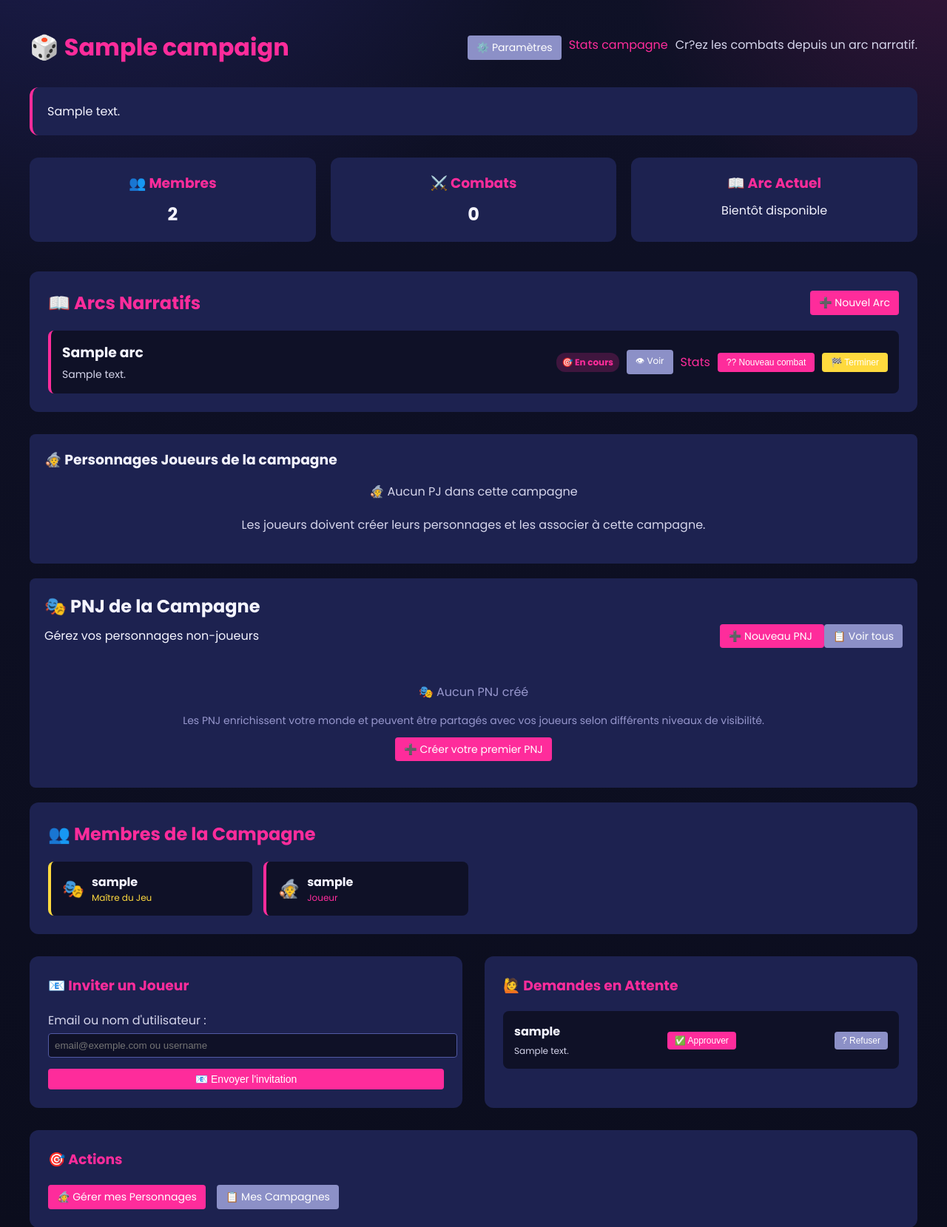
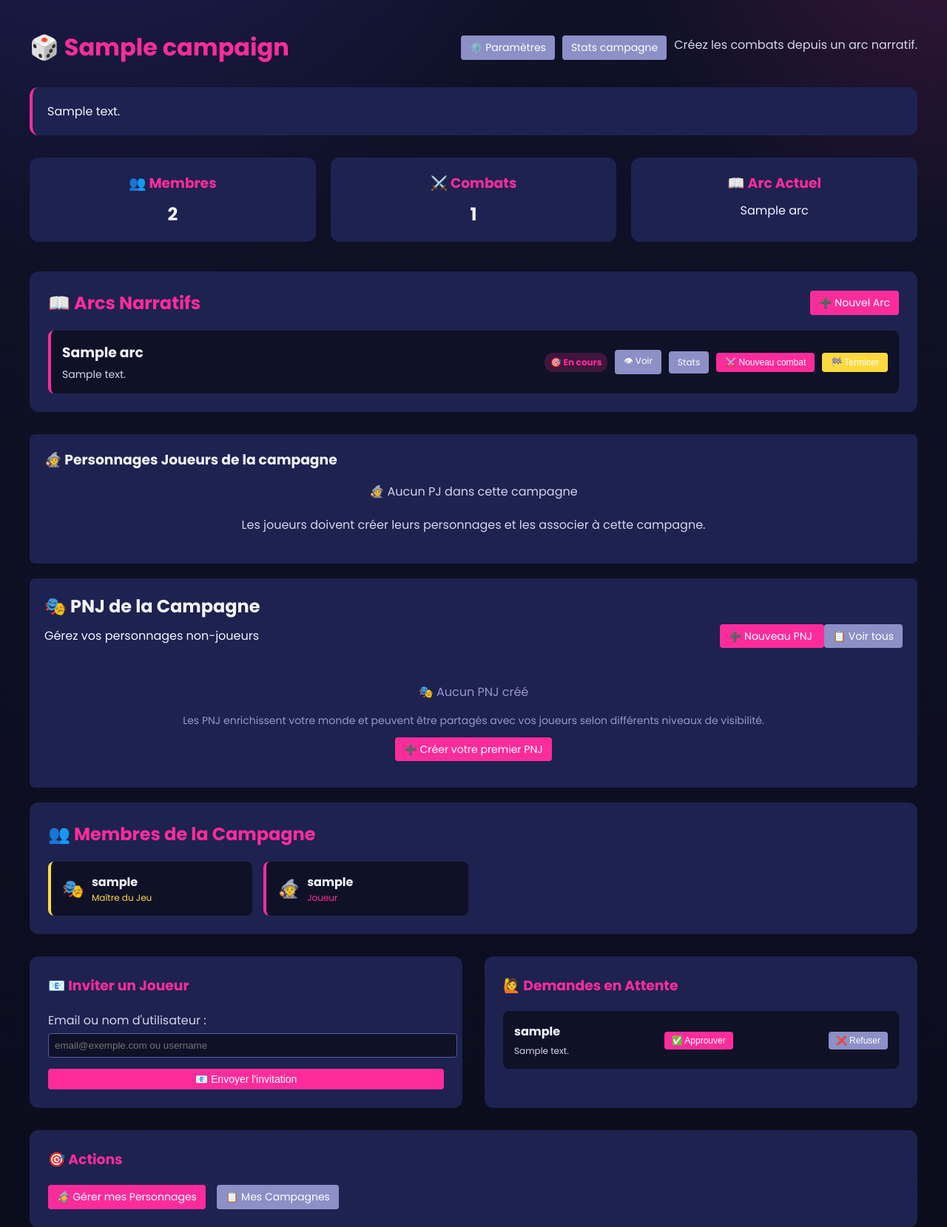
Before and after one commit to Jonathan2433/DND_FIGHT_TRACKER, a Flask app: page /campaign/1 in a window 1280 px wide. Shown: the part 95-1754 px from the top of the page at 74% size. Run offline with Flask 3, Linux system fonts and the light colour scheme; a user stored in the database is signed in; tables that the repository leaves empty hold one stand-in row (values such as "Sample post").

Commit message:
Finalize roles, optional arc combat link, and dashboard HTML fixes

```diff
--- a/app/application/use_cases/auth_service.py
+++ b/app/application/use_cases/auth_service.py
@@ -17,8 +17,8 @@
         if role == 'Admin':
             return {"error": "Le rôle Administrateur ne peut pas être créé via inscription"}
 
-        # ✅ SÉCURITÉ : Seuls Joueur et MJ autorisés
-        if role not in ['Joueur', 'MJ']:
+        # ✅ SÉCURITÉ : Seuls Joueur, MJ ou combinaison MJ+Joueur autorisés
+        if role not in ['Joueur', 'MJ', 'MJ+Joueur']:
             return {"error": "Rôle non autorisé"}
 
         # Vérifier unicité
--- a/app/models/user.py
+++ b/app/models/user.py
@@ -13,7 +13,7 @@
     username = db.Column(db.String(80), unique=True, nullable=False)
     email = db.Column(db.String(120), unique=True, nullable=False)
     password_hash = db.Column(db.String(255), nullable=False)
-    role = db.Column(db.String(20), default='Joueur')  # Admin, MJ, Joueur
+    role = db.Column(db.String(20), default='Joueur')  # Admin, MJ, Joueur, MJ+Joueur
     is_verified = db.Column(db.Boolean, default=False)
     created_at = db.Column(db.DateTime, default=datetime.utcnow)
     last_login = db.Column(db.DateTime)
@@ -58,13 +58,13 @@
 
     def has_mj_capability(self):
         """Capacite MJ: role explicite, admin, ou possession d'une campagne."""
-        if self.role in ['Admin', 'MJ']:
+        if self.role in ['Admin', 'MJ', 'MJ+Joueur']:
             return True
         return len(self.owned_campaigns) > 0
 
     def has_player_capability(self):
         """Capacite joueur: role explicite, admin, ou participation a une campagne."""
-        if self.role in ['Admin', 'Joueur']:
+        if self.role in ['Admin', 'Joueur', 'MJ+Joueur', 'MJ']:
             return True
         return len(self.campaign_memberships) > 0
 
--- a/app/web/routes/campaign.py
+++ b/app/web/routes/campaign.py
@@ -5,6 +5,7 @@
 from app.application.use_cases.auth_service import AuthService
 from app.utils.decorators import login_required, mj_or_admin_required
 from app.models.campaign import Campaign, CampaignMember, CampaignInvitation, JoinRequest
+from app.models.combat import Combat
 from app.models.user import User
 
 # Créer le blueprint
@@ -50,6 +51,9 @@
         is_active=True
     ).all()
 
+    combats_count = Combat.query.filter_by(campaign_id=campaign_id).count()
+    current_arc = next((arc for arc in campaign.story_arcs if arc.status == 'en_cours'), None)
+
     # Récupérer les invitations en attente (si MJ)
     invitations = []
     join_requests = []
@@ -72,7 +76,9 @@
         campaign_pjs=campaign_pjs,  # ✅ NOUVEAU
         invitations=invitations,
         join_requests=join_requests,
-        is_mj=g.current_user.is_mj_of(campaign)
+        is_mj=g.current_user.is_mj_of(campaign),
+        combats_count=combats_count,
+        current_arc=current_arc
     )
 
 
--- a/templates/auth/register.html
+++ b/templates/auth/register.html
@@ -25,6 +25,7 @@
             <select id="role" name="role" class="inl-auth-005">
                 <option value="Joueur">Joueur</option>
                 <option value="MJ">Maître du Jeu</option>
+                <option value="MJ+Joueur">MJ et Joueur</option>
                 <!-- ✅ SUPPRIMÉ : Admin n'est plus disponible -->
             </select>
         </div>
--- a/templates/campaign/dashboard.html
+++ b/templates/campaign/dashboard.html
@@ -5,14 +5,16 @@
     <div class="inl-campaign-002">
         <h1 class="inl-campaign-003">🎲 {{ campaign.name }}</h1>
 
-        {% if is_mj %}
-            <div class="inl-campaign-004">
+        <div class="inl-campaign-004">
+            {% if is_mj %}
                 <a href="{{ url_for('campaign.campaign_settings', campaign_id=campaign.id) }}"
                    class="btn btn-secondary">⚙️ Paramètres</a>
-                <a href=\"{{ url_for('summary.campaign_stats', campaign_id=campaign.id) }}\" class=\"btn btn-secondary\">Stats campagne</a>
-                <span class="inl-campaign-044">Cr?ez les combats depuis un arc narratif.</span>
-            </div>
-        {% endif %}
+            {% endif %}
+            <a href="{{ url_for('summary.campaign_stats', campaign_id=campaign.id) }}" class="btn btn-secondary">Stats campagne</a>
+            {% if is_mj %}
+                <span class="inl-campaign-044">Créez les combats depuis un arc narratif.</span>
+            {% endif %}
+        </div>
     </div>
 
     {% if campaign.description %}
@@ -30,12 +32,12 @@
 
         <div class="inl-campaign-008">
             <h3 class="inl-campaign-009">⚔️ Combats</h3>
-            <p class="inl-campaign-010">0</p>
+            <p class="inl-campaign-010">{{ combats_count }}</p>
         </div>
 
         <div class="inl-campaign-008">
             <h3 class="inl-campaign-009">📖 Arc Actuel</h3>
-            <p class="inl-campaign-011">Bientôt disponible</p>
+            <p class="inl-campaign-011">{{ current_arc.name if current_arc else "Aucun" }}</p>
         </div>
     </div>
 
@@ -73,13 +75,13 @@
                                 </span>
 
                                 <a href="{{ url_for('story_arc.view_arc', arc_id=arc.id) }}" class="btn btn-secondary inl-campaign-019">👁 Voir</a>
-                                <a href=\"{{ url_for('summary.arc_stats', arc_id=arc.id) }}\" class=\"btn btn-secondary inl-campaign-019\">Stats</a>
+                                <a href="{{ url_for('summary.arc_stats', arc_id=arc.id) }}" class="btn btn-secondary inl-campaign-019">Stats</a>
 
                                 {% if is_mj %}
                                     <form method="POST" action="{{ url_for('combat.create_combat') }}" class="inl-campaign-020">
                                         <input type="hidden" name="name" value="Combat - {{ arc.name }}">
                                         <input type="hidden" name="story_arc_id" value="{{ arc.id }}">
-                                        <button type="submit" class="btn btn-primary inl-campaign-019">?? Nouveau combat</button>
+                                        <button type="submit" class="btn btn-primary inl-campaign-019">⚔️ Nouveau combat</button>
                                     </form>
                                     {% if arc.can_be_started %}
                                         <form method="POST" action="{{ url_for('story_arc.start_arc', arc_id=arc.id) }}" class="inl-campaign-020">
@@ -294,7 +296,7 @@
                         </form>
                         <form method="POST" action="{{ url_for('campaign.reject_join_request', request_id=request.id) }}" class="inl-campaign-020">
                             <button type="submit" class="btn btn-secondary inl-campaign-049">
-                                ? Refuser
+                                ❌ Refuser
                             </button>
                         </form>
                     </div>
```
Also changed, not shown: app/web/routes/combat.py (+15 -12 lines).
